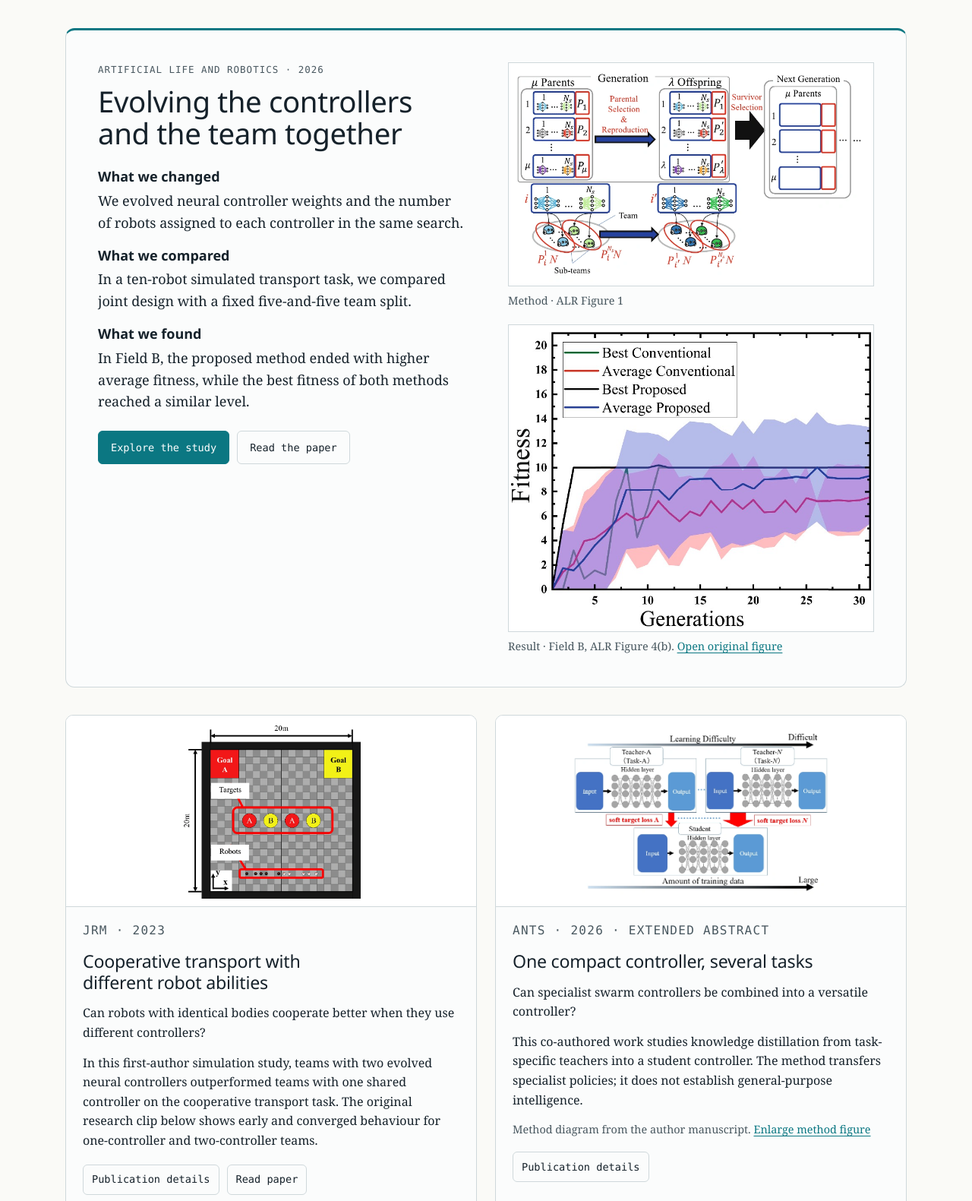
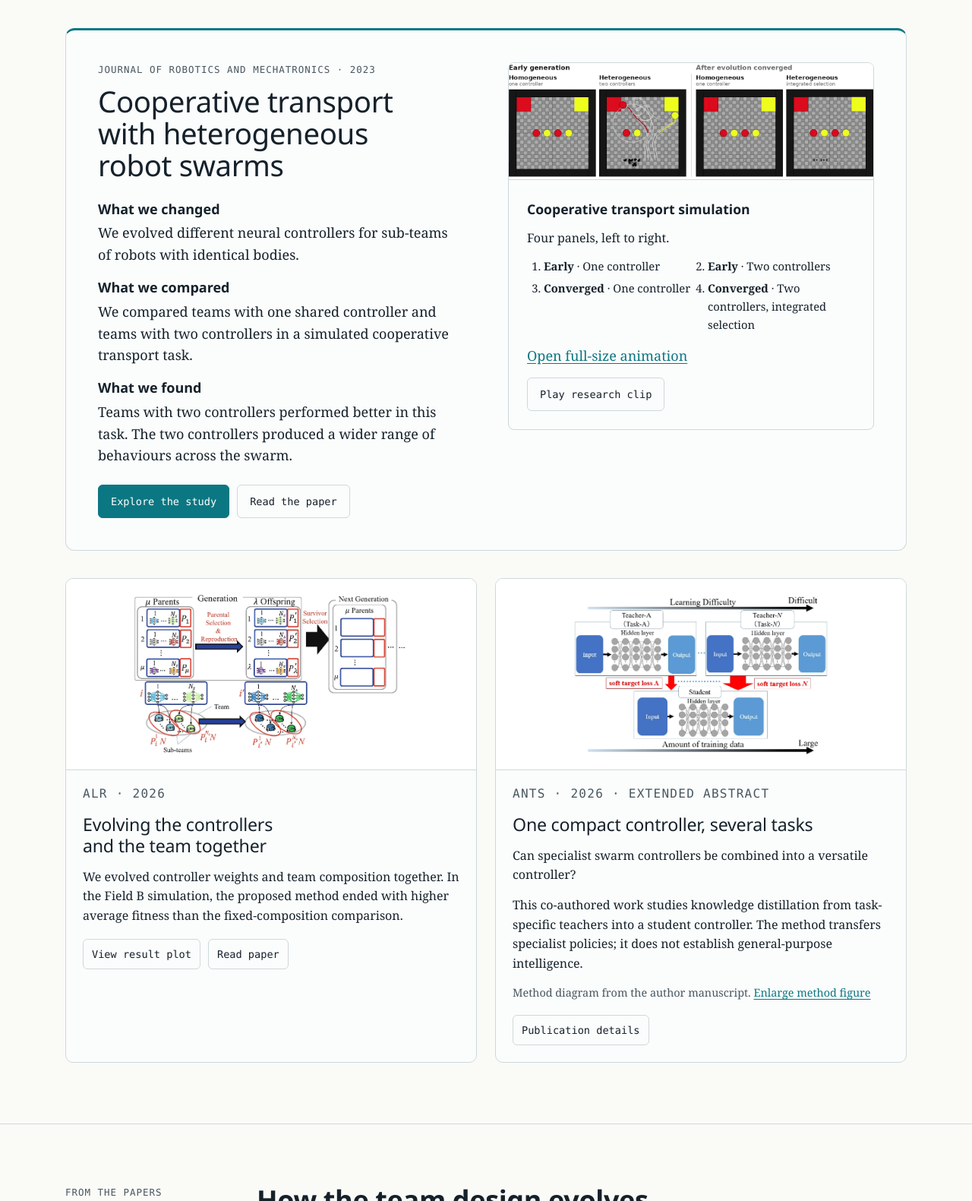
Before and after one commit to RAZZAQ-Asad/Razzaq-Asad.github.io, a plain HTML site: page index.html in a window 1280 px wide. Shown: the part 798-2379 px from the top of the page at 76% size. Drawn offline with Linux system fonts and the light colour scheme.

Commit message:
Feature the JRM cooperative transport study on the homepage

```diff
--- a/index.html
+++ b/index.html
@@ -643,7 +643,10 @@ summary { cursor: pointer; font-family: var(--f-display); font-weight: 600; padd
 .featured-figures figure > a { display: block; background: #fff; border: 1px solid var(--line); }
 .featured-figures img { display: block; width: 100%; height: auto; }
 .featured-figures figcaption { margin-top: 7px; font-size: .9rem; color: var(--muted); }
-.fitness-plot { aspect-ratio: 869 / 729; }
+#h-evidence { scroll-margin-top: 76px; }
+.featured-study .paper-animation figcaption { display: grid; gap: 14px; }
+.featured-study .paper-animation h4 { margin: 0; font-family: var(--f-display); font-size: 1.1rem; }
+.featured-study .paper-animation button { justify-self: start; }
 .related-studies { grid-template-columns: repeat(2, minmax(0, 1fr)); margin-top: 36px; }
 .clip-panels { display: grid; grid-template-columns: repeat(2, minmax(0, 1fr)); gap: 6px 22px; padding-left: 22px; margin: 0 0 15px; font-size: .92rem; }
 .current-links { margin-top: 16px; }
@@ -728,34 +731,39 @@ summary { cursor: pointer; font-family: var(--f-display); font-weight: 600; padd
       <p class="eyebrow">Selected research</p>
       <div class="head-row"><h2 id="h-research">Research in focus</h2><a class="arrow" href="publications.html">All publications</a></div>
     </div>
-    <article class="featured-study" aria-labelledby="featured-alr">
+    <article class="featured-study" aria-labelledby="featured-jrm">
       <div class="featured-copy">
-        <p class="eyebrow">Artificial Life and Robotics · 2026</p>
-        <h3 id="featured-alr">Evolving the controllers and the team together</h3>
+        <p class="eyebrow">Journal of Robotics and Mechatronics · 2023</p>
+        <h3 id="featured-jrm">Cooperative transport with heterogeneous robot swarms</h3>
         <dl class="study-findings">
-          <div><dt>What we changed</dt><dd>We evolved neural controller weights and the number of robots assigned to each controller in the same search.</dd></div>
-          <div><dt>What we compared</dt><dd>In a ten-robot simulated transport task, we compared joint design with a fixed five-and-five team split.</dd></div>
-          <div><dt>What we found</dt><dd>In Field B, the proposed method ended with higher average fitness, while the best fitness of both methods reached a similar level.</dd></div>
+          <div><dt>What we changed</dt><dd>We evolved different neural controllers for sub-teams of robots with identical bodies.</dd></div>
+          <div><dt>What we compared</dt><dd>We compared teams with one shared controller and teams with two controllers in a simulated cooperative transport task.</dd></div>
+          <div><dt>What we found</dt><dd>Teams with two controllers performed better in this task. The two controllers produced a wider range of behaviours across the swarm.</dd></div>
         </dl>
-        <div class="actions"><a class="btn primary" href="research.html#composition">Explore the study</a><a class="btn" href="https://doi.org/10.1007/s10015-025-01083-5">Read the paper</a></div>
+        <div class="actions"><a class="btn primary" href="research.html#transport">Explore the study</a><a class="btn" href="https://doi.org/10.20965/jrm.2023.p1007">Read the paper</a></div>
       </div>
-      <div class="featured-figures">
-        <figure><a href="assets/home-alr-method.webp"><img src="assets/home-alr-method.webp" width="865" height="529" loading="lazy" alt="Evolutionary search encodes neural controllers and sub-team proportions together"></a><figcaption>Method · ALR Figure 1</figcaption></figure>
-        <figure><a class="fitness-plot" href="https://media.springernature.com/full/springer-static/image/art%3A10.1007%2Fs10015-025-01083-5/MediaObjects/10015_2025_1083_Fig4_HTML.png"><img src="assets/alr-field-b-fitness.jpg" width="869" height="729" loading="lazy" decoding="async" alt="Field B fitness over generations. The proposed method finishes with higher average fitness and similar best fitness to the conventional method."></a><figcaption>Result · Field B, ALR Figure 4(b). <a href="https://media.springernature.com/full/springer-static/image/art%3A10.1007%2Fs10015-025-01083-5/MediaObjects/10015_2025_1083_Fig4_HTML.png">Open original figure</a></figcaption></figure>
+      <figure class="paper-animation" id="h-evidence">
+      <img id="jrm-animation" src="assets/home-jrm-poster.webp" data-animation="assets/home-jrm-animation.webp" data-poster="assets/home-jrm-poster.webp" width="1340" height="428" alt="Four simulation panels compare homogeneous and heterogeneous robot teams early in evolution and after convergence. Robots transport red and yellow targets toward their matching goal zones." loading="lazy">
+      <figcaption><div><h4>Cooperative transport simulation</h4><p>Four panels, left to right.</p><ol class="clip-panels" aria-label="Video panels, left to right"><li><b>Early</b> · One controller</li><li><b>Early</b> · Two controllers</li><li><b>Converged</b> · One controller</li><li><b>Converged</b> · Two controllers, integrated selection</li></ol><a href="assets/home-jrm-animation.webp" id="jrm-open-full" aria-haspopup="dialog" aria-controls="jrm-full-viewer">Open full-size animation</a></div><button class="btn" type="button" id="jrm-play" aria-controls="jrm-animation" aria-pressed="false">Play research clip</button></figcaption>
+    </figure>
+    </article>
+    <div class="selected-projects related-studies"><article class="selected-project">
+      <a href="research.html#composition" tabindex="-1" aria-hidden="true"><img src="assets/home-alr-method.webp" alt="" width="865" height="529" loading="lazy"></a>
+      <div class="project-copy">
+        <p class="eyebrow">ALR · 2026</p>
+        <h3><a href="research.html#composition">Evolving the controllers and the team together</a></h3>
+        <p>We evolved controller weights and team composition together. In the Field B simulation, the proposed method ended with higher average fitness than the fixed-composition comparison.</p>
+        <div class="actions"><a class="btn small" href="assets/alr-field-b-fitness.jpg">View result plot</a><a class="btn small" href="https://doi.org/10.1007/s10015-025-01083-5">Read paper</a></div>
       </div>
     </article>
-    <div class="selected-projects related-studies"><article class="selected-project"><a href="research.html#transport" tabindex="-1" aria-hidden="true"><img src="assets/home-jrm-setup.webp" alt="" width="765" height="751" loading="lazy"></a><div class="project-copy"><p class="eyebrow">JRM · 2023</p><h3><a href="research.html#transport">Cooperative transport with different robot abilities</a></h3><p>Can robots with identical bodies cooperate better when they use different controllers?</p><p>In this first-author simulation study, teams with two evolved neural controllers outperformed teams with one shared controller on the cooperative transport task. The original research clip below shows early and converged behaviour for one-controller and two-controller teams.</p><div class="actions"><a class="btn small" href="publications.html#J2">Publication details</a><a class="btn small" href="https://doi.org/10.20965/jrm.2023.p1007" target="_blank" rel="noopener">Read paper</a></div></div></article>
 <article class="selected-project"><a href="research.html#versatile" tabindex="-1" aria-hidden="true"><img src="assets/home-ants-method.webp" alt="" width="794" height="517" loading="lazy"></a><div class="project-copy"><p class="eyebrow">ANTS · 2026 · Extended abstract</p><h3><a href="research.html#versatile">One compact controller, several tasks</a></h3><p>Can specialist swarm controllers be combined into a versatile controller?</p><p>This co-authored work studies knowledge distillation from task-specific teachers into a student controller. The method transfers specialist policies; it does not establish general-purpose intelligence.</p><p class="thumbnail-source">Method diagram from the author manuscript. <a href="assets/home-ants-method.webp" target="_blank" rel="noopener">Enlarge method figure</a></p><div class="actions"><a class="btn small" href="publications.html#C1">Publication details</a></div></div></article></div>
   </div>
 </section>
 
-<section class="sec home-evidence" aria-labelledby="h-evidence">
+<section class="sec home-evidence" aria-labelledby="h-methods">
   <div class="wrap">
-    <div class="sec-head"><p class="eyebrow">From the papers</p><div><h2 id="h-evidence">Research videos and methods</h2><p class="lead">Original research media, with the experiment and method kept in context.</p></div></div>
-    <figure class="paper-animation">
-      <img id="jrm-animation" src="assets/home-jrm-poster.webp" data-animation="assets/home-jrm-animation.webp" data-poster="assets/home-jrm-poster.webp" width="1340" height="428" alt="Four simulation panels compare homogeneous and heterogeneous robot teams early in evolution and after convergence. Robots transport red and yellow targets toward their matching goal zones." loading="lazy">
-      <figcaption><div><h3>Cooperative transport, before and after evolution</h3><p>JRM 2023 · A 12-second animation extracted from my research presentation. The panels compare one-controller and two-controller teams at early and converged stages.</p><ol class="clip-panels" aria-label="Video panels, left to right"><li><b>Early</b> · One controller</li><li><b>Early</b> · Two controllers</li><li><b>Converged</b> · One controller</li><li><b>Converged</b> · Two controllers, integrated selection</li></ol><a href="publications.html#J2">Paper details →</a> · <a href="assets/home-jrm-animation.webp" id="jrm-open-full" aria-haspopup="dialog" aria-controls="jrm-full-viewer">Open full-size animation</a></div><button class="btn" type="button" id="jrm-play" aria-controls="jrm-animation" aria-pressed="false">Play research clip</button></figcaption>
-    </figure>
+    <div class="sec-head"><p class="eyebrow">From the papers</p><div><h2 id="h-methods">How the team design evolves</h2></div></div>
+
     <div class="method-feature">
       <figure><a href="assets/home-team-method.png" target="_blank" rel="noopener" aria-label="Open full-size team-composition method diagram"><img src="assets/home-team-method.png" width="850" height="538" alt="Evolutionary method: parent genomes encode neural-network weights and sub-team proportions; selection and reproduction generate offspring, followed by survivor selection for the next generation." loading="lazy"></a><figcaption>SWARM 2024 · Figure 2, proposed flow of heterogeneous swarm design. <a href="publications.html#C4">Source paper</a></figcaption></figure>
       <div><p class="eyebrow">Method</p><h3>Evolve the controllers and the team composition together</h3><p>Each candidate encodes neural-controller weights and the proportions of robots assigned to each sub-team. Selection and reproduction create new candidates, and survivor selection carries promising designs into the next generation.</p><p>The diagram comes from the original paper, rather than the simplified browser demo.</p><a class="arrow" href="research.html#composition">Explore the research</a></div>
```
